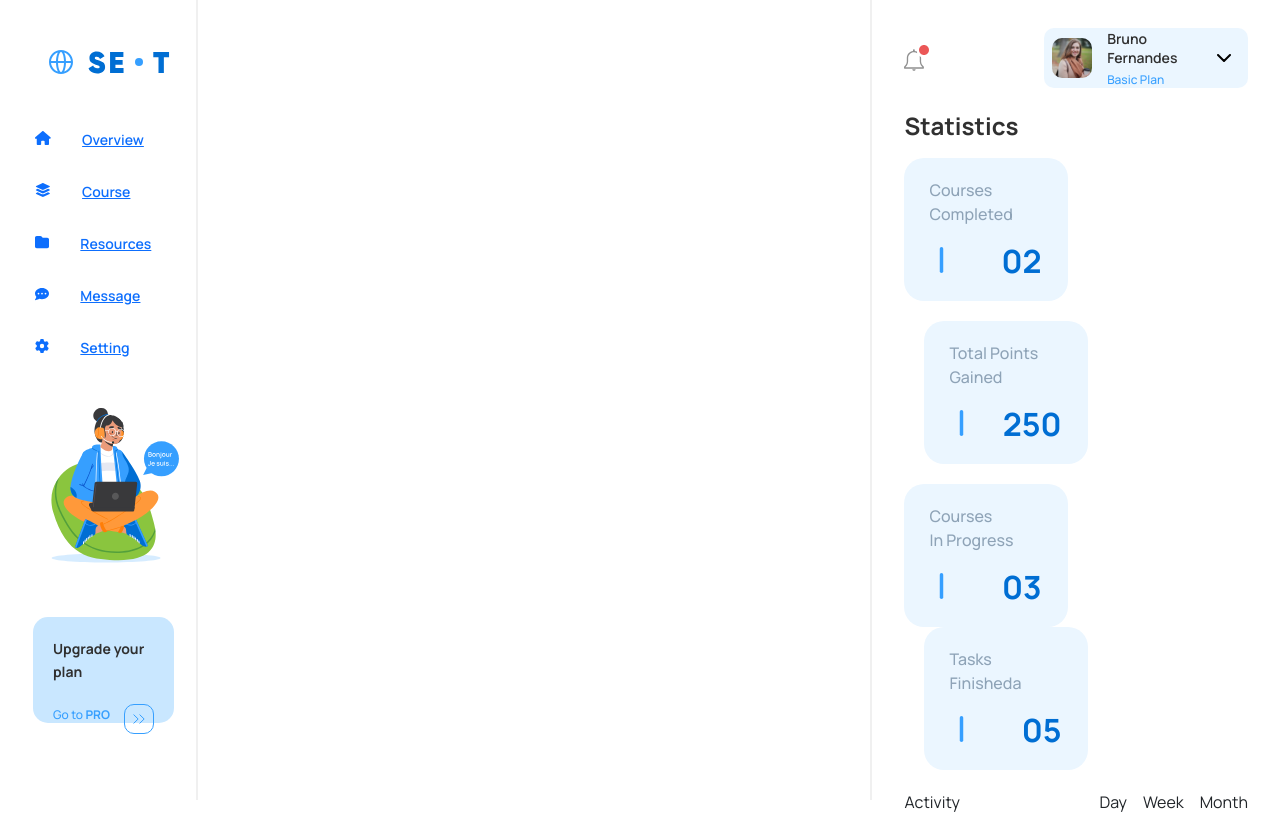
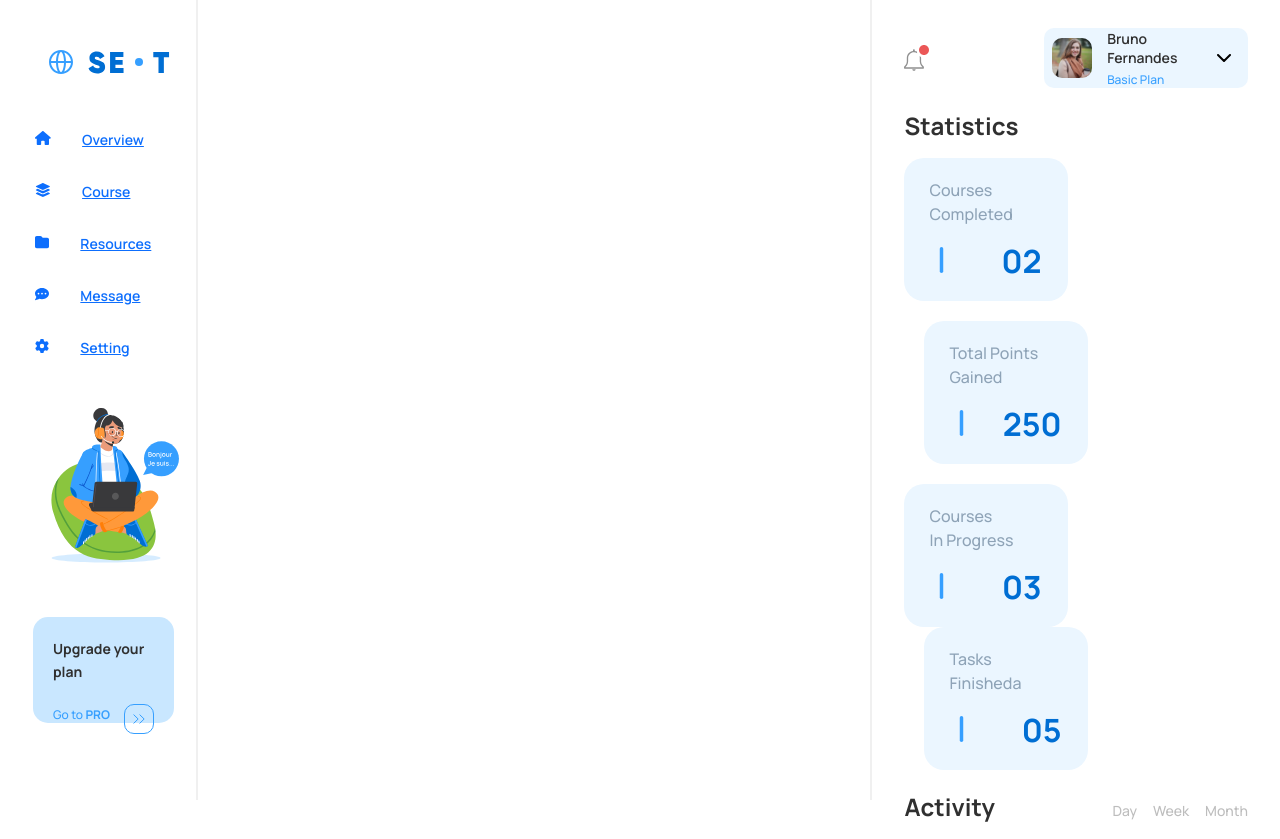
Before and after one commit to Konul304/course-dashboard-nextjs, a Next.js app in the folder course-dashboard/: page / in a window 1280 px wide. Built offline with nearby package versions, Linux system fonts and the light colour scheme.

Commit message:
style activity tabs

```diff
--- a/course-dashboard/app/css/activity.css
+++ b/course-dashboard/app/css/activity.css
@@ -1,4 +1,4 @@
-.activity_container>p {
+.heading {
     font-family: 'Manrope';
     font-style: normal;
     font-weight: 700;
@@ -6,3 +6,18 @@
     line-height: 33px;
     color: #303030;
 }
+
+.tabs p {
+    font-family: 'Manrope';
+    font-style: normal;
+    font-weight: 500;
+    font-size: 14px;
+    line-height: 19px;
+    text-align: right;
+    color: #BDBDBD;
+}
+
+.tabs p:hover{
+    cursor: pointer;
+    color: #369FFF;
+}
```
